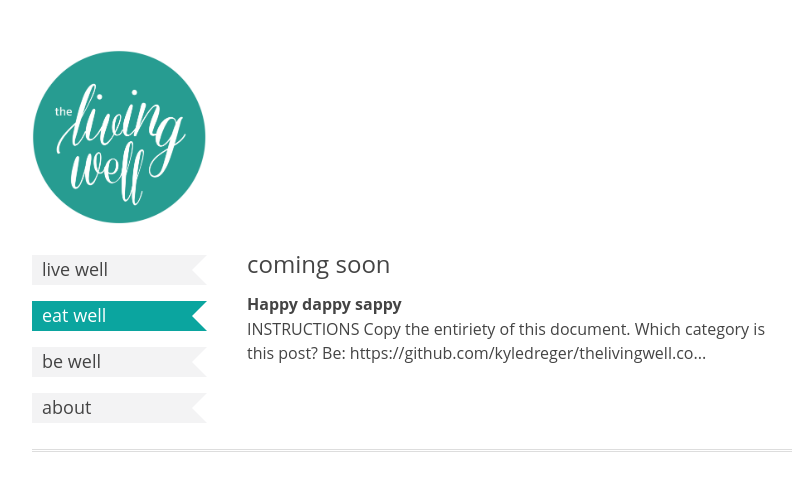
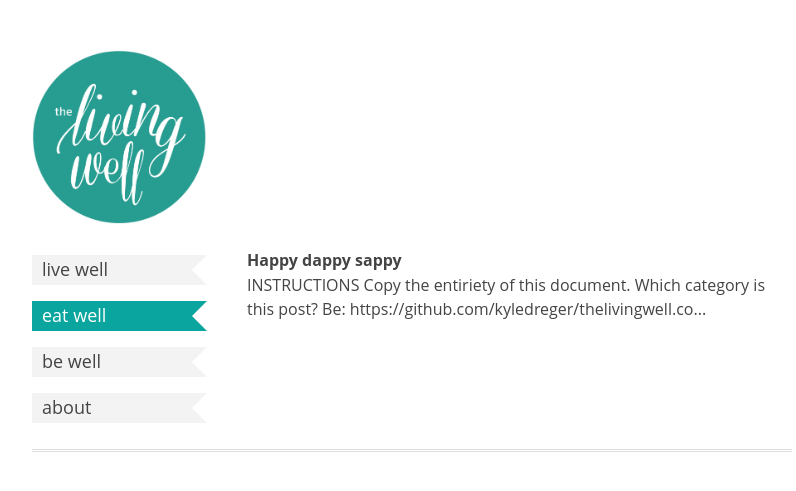
Before and after one commit to dreger/thelivingwell.co, a Jekyll site: the page built from pages/eat.html, in a window 1280 px wide. Shown: the top 491 px of the page, without its empty margins (228-1024 px from the left). Built offline with Jekyll 4.4.1, drawn with Linux system fonts in a browser that asks for light colours.

Commit message:
Update eat.html

```diff
--- a/pages/eat.html
+++ b/pages/eat.html
@@ -4,7 +4,7 @@ permalink: /eat/
 category: eat
 ---
 <hr class="headspace">
-<h2>coming soon</h2>
+
 
 {% for post in site.categories.eat %}
 <a class="post-snippet" href="{{ post.url }}">
```
